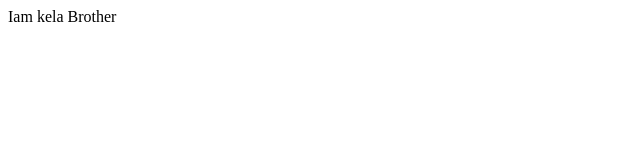
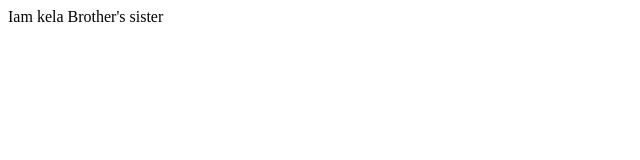
Before and after one commit to Bharathbolloju/lol, a plain HTML site: page kela.html in a window 1280 px wide. Shown: the full height of the page, 0-640 px from the left. Drawn offline with Linux system fonts and the light colour scheme.

Commit message:
main commited

```diff
--- a/kela.html
+++ b/kela.html
@@ -6,6 +6,6 @@
     <title>Document</title>
 </head>
 <body>
-    Iam kela Brother
+    Iam kela Brother's sister
 </body>
 </html>
```
